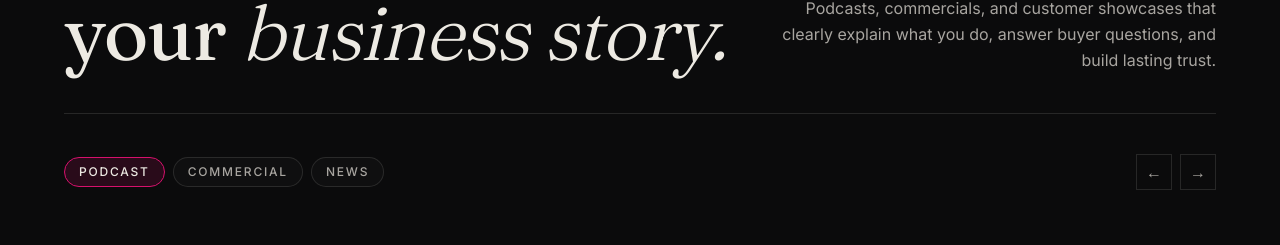
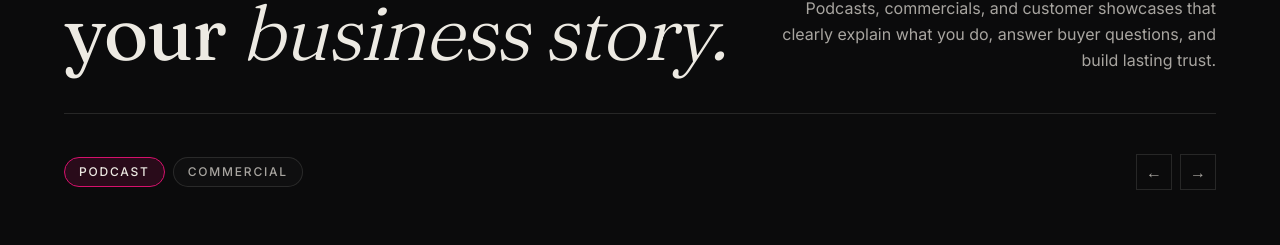
Before and after one commit to Do-Originals/video-portfolio, a Next.js app: page / in a window 1280 px wide. Shown: the part 2270-2515 px from the top of the page. Built offline with nearby package versions, Linux system fonts and the light colour scheme; grey boxes are pictures that could not be loaded.

Commit message:
feat(longform): remove News category tab and news project

```diff
--- a/src/components/sections/LongForm.tsx
+++ b/src/components/sections/LongForm.tsx
@@ -6,7 +6,7 @@ import Hls from "hls.js";
 
 interface LongFormProject {
   id: string;
-  category: "Podcast" | "Commercial" | "News";
+  category: "Podcast" | "Commercial";
   categoryLabel: string;
   tag: string;
   title: string;
@@ -102,25 +102,9 @@ const PROJECTS: LongFormProject[] = [
     poster:
       "https://images.unsplash.com/photo-1478737270239-2f02b77fc618?auto=format&fit=crop&w=1600&q=80",
   },
-  {
-    id: "news-1",
-    category: "News",
-    categoryLabel: "News & Broadcast",
-    tag: "INVESTIGATIVE & DOCU-JOURNALISM",
-    title: "The Silicon Corridor",
-    description:
-      "Fast-turnaround investigative reporting packaged with network broadcast pacing, historical archival reconstruction, and fact-checking motion graphics.",
-    deliverables: "Documentary Feature • Archival Restoration • Lower-Thirds Package",
-    duration: "18:40 Report",
-    videoSrc: "/videos/longform/news-1.mp4",
-    fallbackSrc:
-      "https://assets.mixkit.co/videos/preview/mixkit-cameraman-filming-a-street-scene-43348-large.mp4",
-    poster:
-      "https://images.unsplash.com/photo-1585829365295-ab7cd400c167?auto=format&fit=crop&w=1600&q=80",
-  },
 ];
 
-const CATEGORIES = ["Podcast", "Commercial", "News"] as const;
+const CATEGORIES = ["Podcast", "Commercial"] as const;
 
 function LongFormCard({ project }: { project: LongFormProject }) {
   const videoRef = useRef<HTMLVideoElement>(null);
```
